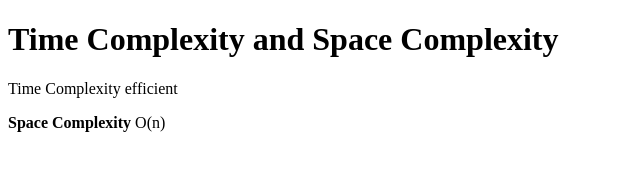
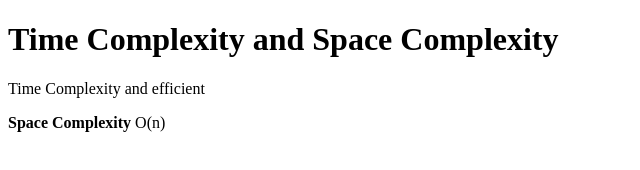
Before and after one commit to acciojob/time-and-space-complexity-Arshad5646, a website: page main.html in a window 1280 px wide. Shown: the full height of the page, 0-640 px from the left. Drawn offline with Linux system fonts and the light colour scheme.

Commit message:
created a submission

```diff
--- a/main.html
+++ b/main.html
@@ -9,7 +9,7 @@
 <body>
 	<!-- the entire body must be written by student -->
 	<h1>Time Complexity and Space Complexity</h1>
-	<p>Time Complexity efficient</p>
+	<p>Time Complexity  and efficient</p>
 	<p><b>Space Complexity</b> O(n)</p>
     <script type="text/javascript" src="./script.js">
 </script>
```
